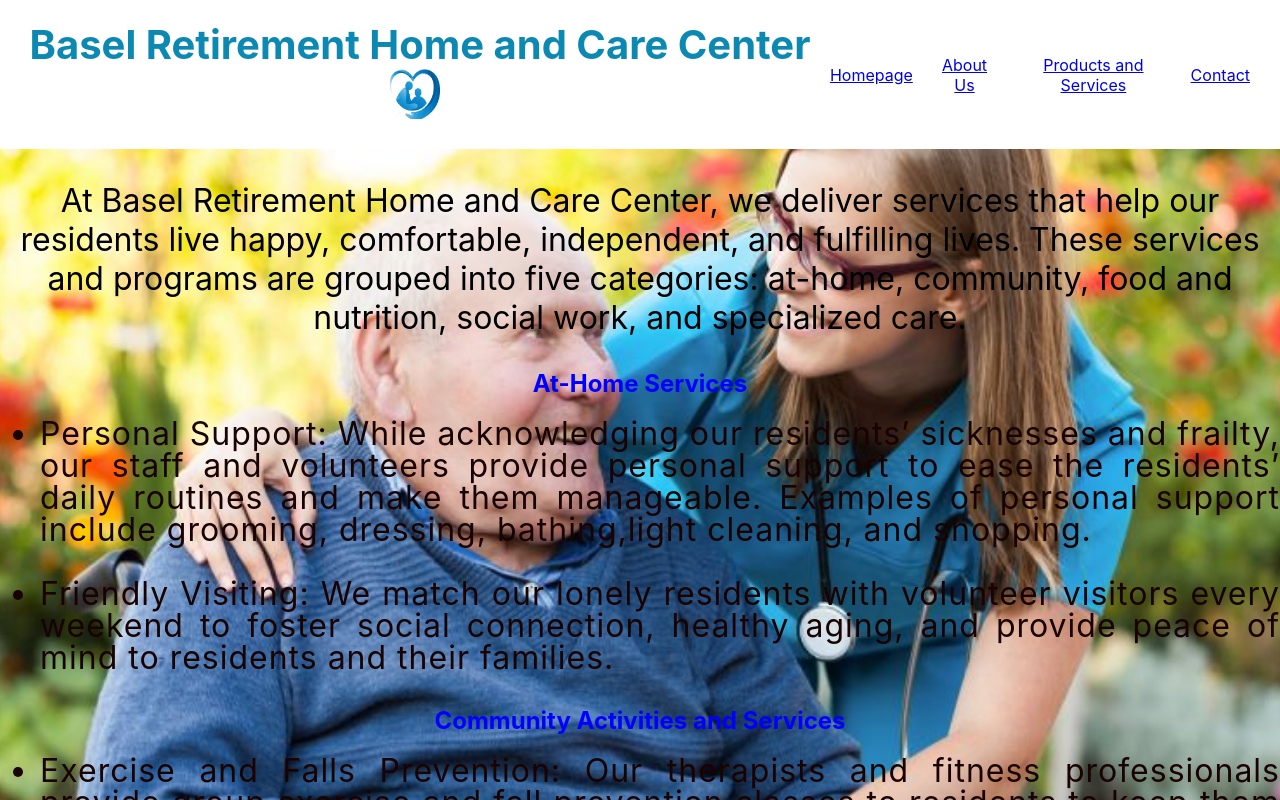
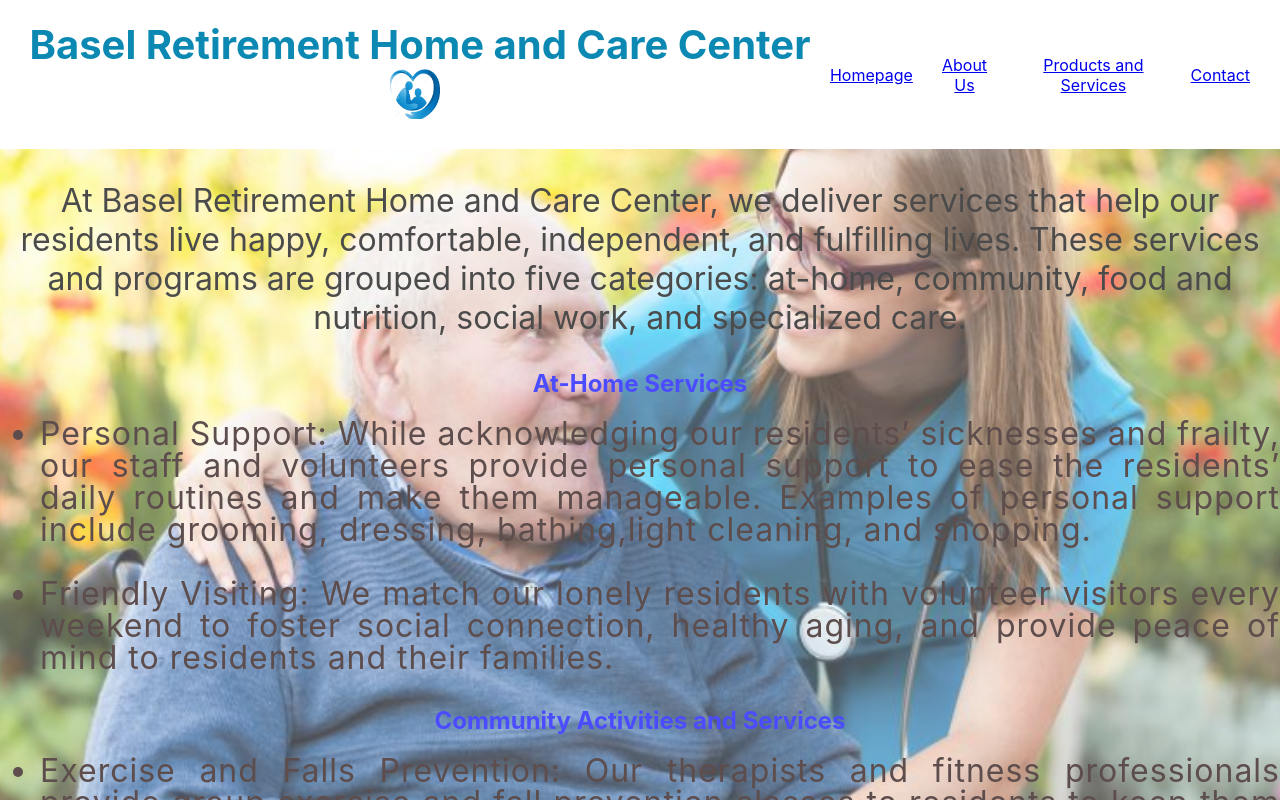
Before and after one commit to Finyasy/organization-website, a React (Create React App) app: page /products in a window 1280 px wide. Shown: the top 800 px of the page. Built offline with nearby package versions, Linux system fonts and the light colour scheme.

Commit message:
Added content container zIndex:1 for controlling background image opacity

```diff
--- a/src/components/Products.js
+++ b/src/components/Products.js
@@ -10,8 +10,11 @@ const Products = () => {
       backgroundPosition: 'center',
       width: '100%',
       height: '100%',
-      position: 'absolute'
+      position: 'absolute',
+      opacity: 0.7,
+      zIndex: -1
     }}>
+    <div className='content-container' style={{zIndex: 1, position: 'relative'}}>
       <div className='product-text-container'>
       <p>At Basel Retirement Home and Care Center, we deliver services that help our residents live
       happy, comfortable, independent, and fulfilling lives. These services and programs are grouped
@@ -83,6 +86,7 @@ depression, anxiety, and other mental disorders.
       </ul>
       </div>
       </div>
+      </div>
   );
 }
 
```
